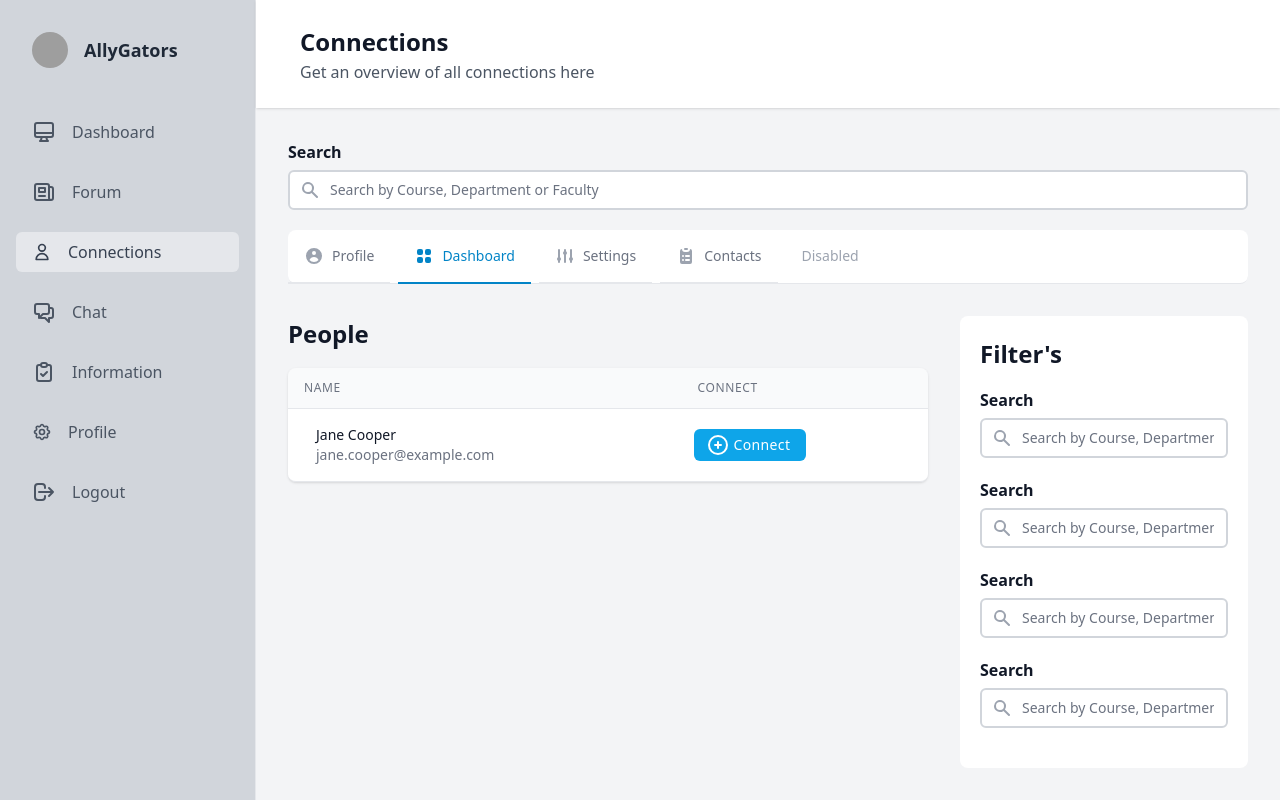
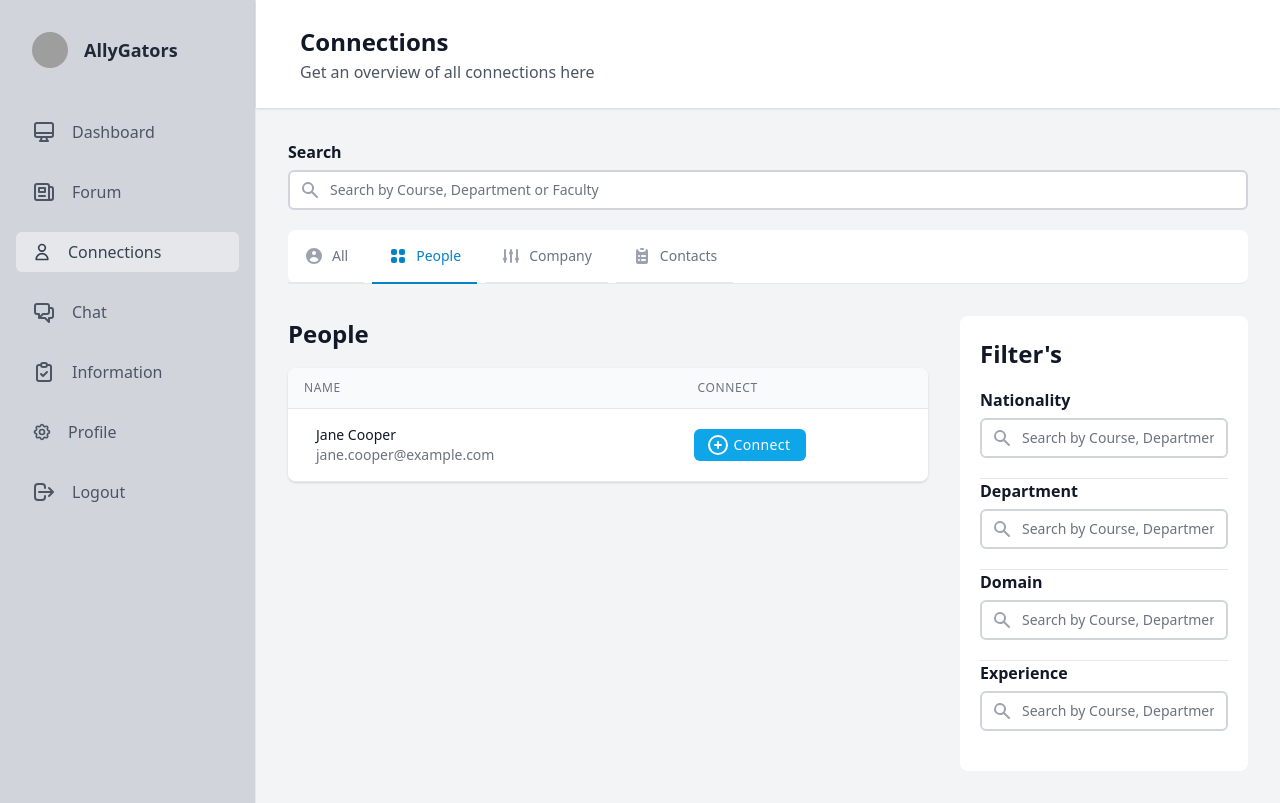
Before and after one commit to kovurusaisachin/AllyGator, a Next.js app in the folder Frontend/allygator_frontend/: page /dashboard/connection in a window 1280 px wide. Built offline with nearby package versions, Linux system fonts and the light colour scheme; grey boxes are pictures that could not be loaded.

Commit message:
connection page ui done

```diff
--- a/Frontend/allygator_frontend/components/Table/connection.tsx
+++ b/Frontend/allygator_frontend/components/Table/connection.tsx
@@ -8,7 +8,7 @@
     return array?.map((x) => {
       ++counter;
       return (
-        <th className="px-4 py-3 text-left text-xs font-medium text-gray-500 uppercase tracking-wider" key={counter}>
+        <th className="pl-4 py-3 text-left text-xs font-medium text-gray-500 uppercase tracking-wider" key={counter}>
           {x.name}
         </th>
       );
@@ -20,7 +20,7 @@
         <div className="-my-2 overflow-x-auto sm:-mx-6 lg:-mx-8">
           <div className="py-2 align-middle inline-block min-w-full sm:px-6 lg:px-8">
             <div className="shadow overflow-hidden border-b border-gray-200 sm:rounded-lg">
-              <table className="min-w-full divide-y divide-gray-200">
+              <table className="table-auto min-w-full divide-y divide-gray-200">
                 <thead className="bg-gray-50">
                   <tr>
                     <Header array={props.header} />
@@ -67,5 +67,7 @@
         </div>
       </div>
     </>
-  )
+
+
+  );
 }
--- a/Frontend/allygator_frontend/pages/dashboard/connection/index.tsx
+++ b/Frontend/allygator_frontend/pages/dashboard/connection/index.tsx
@@ -81,26 +81,23 @@
   <ul className="flex flex-wrap -mb-px text-sm font-medium text-center text-gray-500 dark:text-gray-400">
     <li className="mr-2">
       <a href="#" className="inline-flex p-4 rounded-t-lg border-b-2 border-transparent hover:text-gray-600 hover:border-gray-300 dark:hover:text-gray-300 group">
-        <svg className="mr-2 w-5 h-5 text-gray-400 group-hover:text-gray-500 dark:text-gray-500 dark:group-hover:text-gray-300" fill="currentColor" viewBox="0 0 20 20" xmlns="http://www.w3.org/2000/svg"><path fillRule="evenodd" d="M18 10a8 8 0 11-16 0 8 8 0 0116 0zm-6-3a2 2 0 11-4 0 2 2 0 014 0zm-2 4a5 5 0 00-4.546 2.916A5.986 5.986 0 0010 16a5.986 5.986 0 004.546-2.084A5 5 0 0010 11z" clipRule="evenodd" /></svg>Profile
+        <svg className="mr-2 w-5 h-5 text-gray-400 group-hover:text-gray-500 dark:text-gray-500 dark:group-hover:text-gray-300" fill="currentColor" viewBox="0 0 20 20" xmlns="http://www.w3.org/2000/svg"><path fillRule="evenodd" d="M18 10a8 8 0 11-16 0 8 8 0 0116 0zm-6-3a2 2 0 11-4 0 2 2 0 014 0zm-2 4a5 5 0 00-4.546 2.916A5.986 5.986 0 0010 16a5.986 5.986 0 004.546-2.084A5 5 0 0010 11z" clipRule="evenodd" /></svg>All
       </a>
     </li>
     <li className="mr-2">
       <a href="#" className="inline-flex p-4 text-blue-600 rounded-t-lg border-b-2 border-blue-600 active dark:text-blue-500 dark:border-blue-500 group" aria-current="page">
-        <svg className="mr-2 w-5 h-5 text-blue-600 dark:text-blue-500" fill="currentColor" viewBox="0 0 20 20" xmlns="http://www.w3.org/2000/svg"><path d="M5 3a2 2 0 00-2 2v2a2 2 0 002 2h2a2 2 0 002-2V5a2 2 0 00-2-2H5zM5 11a2 2 0 00-2 2v2a2 2 0 002 2h2a2 2 0 002-2v-2a2 2 0 00-2-2H5zM11 5a2 2 0 012-2h2a2 2 0 012 2v2a2 2 0 01-2 2h-2a2 2 0 01-2-2V5zM11 13a2 2 0 012-2h2a2 2 0 012 2v2a2 2 0 01-2 2h-2a2 2 0 01-2-2v-2z" /></svg>Dashboard
+        <svg className="mr-2 w-5 h-5 text-blue-600 dark:text-blue-500" fill="currentColor" viewBox="0 0 20 20" xmlns="http://www.w3.org/2000/svg"><path d="M5 3a2 2 0 00-2 2v2a2 2 0 002 2h2a2 2 0 002-2V5a2 2 0 00-2-2H5zM5 11a2 2 0 00-2 2v2a2 2 0 002 2h2a2 2 0 002-2v-2a2 2 0 00-2-2H5zM11 5a2 2 0 012-2h2a2 2 0 012 2v2a2 2 0 01-2 2h-2a2 2 0 01-2-2V5zM11 13a2 2 0 012-2h2a2 2 0 012 2v2a2 2 0 01-2 2h-2a2 2 0 01-2-2v-2z" /></svg>People
       </a>
     </li>
     <li className="mr-2">
       <a href="#" className="inline-flex p-4 rounded-t-lg border-b-2 border-transparent hover:text-gray-600 hover:border-gray-300 dark:hover:text-gray-300 group">
-        <svg className="mr-2 w-5 h-5 text-gray-400 group-hover:text-gray-500 dark:text-gray-500 dark:group-hover:text-gray-300" fill="currentColor" viewBox="0 0 20 20" xmlns="http://www.w3.org/2000/svg"><path d="M5 4a1 1 0 00-2 0v7.268a2 2 0 000 3.464V16a1 1 0 102 0v-1.268a2 2 0 000-3.464V4zM11 4a1 1 0 10-2 0v1.268a2 2 0 000 3.464V16a1 1 0 102 0V8.732a2 2 0 000-3.464V4zM16 3a1 1 0 011 1v7.268a2 2 0 010 3.464V16a1 1 0 11-2 0v-1.268a2 2 0 010-3.464V4a1 1 0 011-1z" /></svg>Settings
+        <svg className="mr-2 w-5 h-5 text-gray-400 group-hover:text-gray-500 dark:text-gray-500 dark:group-hover:text-gray-300" fill="currentColor" viewBox="0 0 20 20" xmlns="http://www.w3.org/2000/svg"><path d="M5 4a1 1 0 00-2 0v7.268a2 2 0 000 3.464V16a1 1 0 102 0v-1.268a2 2 0 000-3.464V4zM11 4a1 1 0 10-2 0v1.268a2 2 0 000 3.464V16a1 1 0 102 0V8.732a2 2 0 000-3.464V4zM16 3a1 1 0 011 1v7.268a2 2 0 010 3.464V16a1 1 0 11-2 0v-1.268a2 2 0 010-3.464V4a1 1 0 011-1z" /></svg>Company
       </a>
     </li>
     <li className="mr-2">
       <a href="#" className="inline-flex p-4 rounded-t-lg border-b-2 border-transparent hover:text-gray-600 hover:border-gray-300 dark:hover:text-gray-300 group">
         <svg className="mr-2 w-5 h-5 text-gray-400 group-hover:text-gray-500 dark:text-gray-500 dark:group-hover:text-gray-300" fill="currentColor" viewBox="0 0 20 20" xmlns="http://www.w3.org/2000/svg"><path d="M9 2a1 1 0 000 2h2a1 1 0 100-2H9z" /><path fillRule="evenodd" d="M4 5a2 2 0 012-2 3 3 0 003 3h2a3 3 0 003-3 2 2 0 012 2v11a2 2 0 01-2 2H6a2 2 0 01-2-2V5zm3 4a1 1 0 000 2h.01a1 1 0 100-2H7zm3 0a1 1 0 000 2h3a1 1 0 100-2h-3zm-3 4a1 1 0 100 2h.01a1 1 0 100-2H7zm3 0a1 1 0 100 2h3a1 1 0 100-2h-3z" clipRule="evenodd" /></svg>Contacts
       </a>
-    </li>
-    <li>
-      <a className="inline-block p-4 text-gray-400 rounded-t-lg cursor-not-allowed dark:text-gray-500">Disabled</a>
     </li>
   </ul>
 </div>
@@ -116,13 +113,13 @@
               data={connectionData}
             />
           </div>
-          <div className="col-span-3 bg-white rounded-lg px-5 py-5">
+          <div className="col-span-3 bg-white mb-8 rounded-lg px-5 py-5">
           <h3 className="text-2xl font-bold mb-4 leading-7 text-gray-900 sm:leading-9 sm:truncate">
               Filter's
             </h3>
             <div className="w-full">
               <label className="block text-base font-semibold text-gray-900">
-                Search
+                Nationality
               </label>
               <div className="relative mt-1.5 mb-5">
                 <div className="absolute inset-y-0 left-0 pl-3 flex items-center pointer-events-none">
@@ -157,9 +154,10 @@
                 />
               </div>
             </div>
+            <hr />
             <div className="w-full">
               <label className="block text-base font-semibold text-gray-900">
-                Search
+                Department
               </label>
               <div className="relative mt-1.5 mb-5">
                 <div className="absolute inset-y-0 left-0 pl-3 flex items-center pointer-events-none">
@@ -194,9 +192,10 @@
                 />
               </div>
             </div>
+            <hr />
             <div className="w-full">
               <label className="block text-base font-semibold text-gray-900">
-                Search
+                Domain
               </label>
               <div className="relative mt-1.5 mb-5">
                 <div className="absolute inset-y-0 left-0 pl-3 flex items-center pointer-events-none">
@@ -231,9 +230,10 @@
                 />
               </div>
             </div>
+            <hr />
             <div className="w-full">
               <label className="block text-base font-semibold text-gray-900">
-                Search
+                Experience
               </label>
               <div className="relative mt-1.5 mb-5">
                 <div className="absolute inset-y-0 left-0 pl-3 flex items-center pointer-events-none">
```
